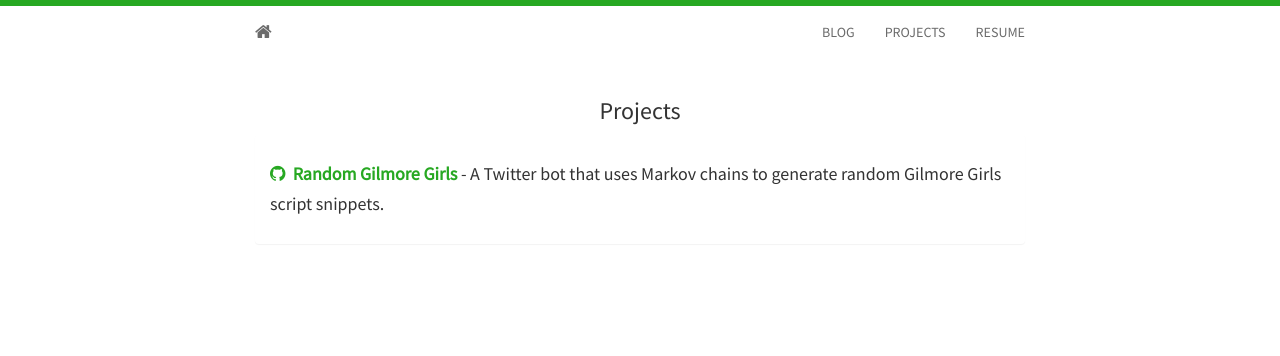
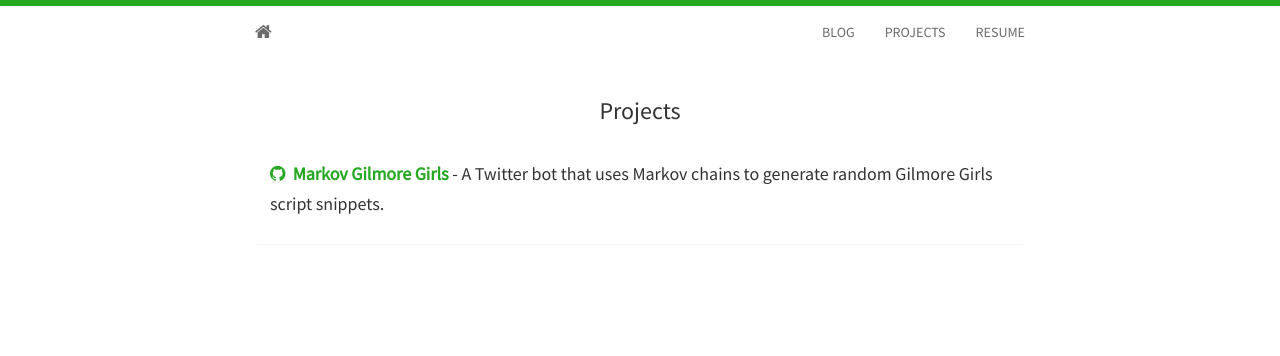
Before and after one commit to etiry/etiry.github.io, a Jekyll site: the page built from projects.html, in a window 1280 px wide. Shown: the top 356 px of the page. Built offline with Jekyll 4.4.1, drawn with Linux system fonts in a browser that asks for light colours; nearby versions of some CDN libraries.

Commit message:
change name of GG bot

```diff
--- a/_includes/projects.html
+++ b/_includes/projects.html
@@ -4,7 +4,7 @@
   <div class="panel panel-default">
     <div class="panel-body">
 		<h5>
-			<a href="http://github.com/etiry/gilmore-girls-bot"><i class="fa fa-github"></i></a>&nbsp;&nbsp;<strong><a href="http://twitter.com/random_gilmore">Random Gilmore Girls</a></strong>
+			<a href="http://github.com/etiry/gilmore-girls-bot"><i class="fa fa-github"></i></a>&nbsp;&nbsp;<strong><a href="http://twitter.com/markovgilmore">Markov Gilmore Girls</a></strong>
 			- A Twitter bot that uses Markov chains to generate random Gilmore Girls script snippets.
 		</h5>
     </div>
```
